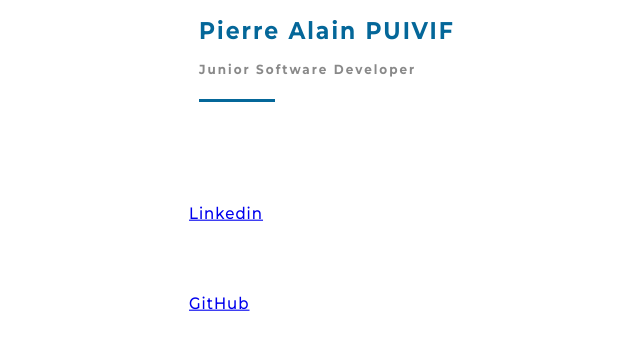
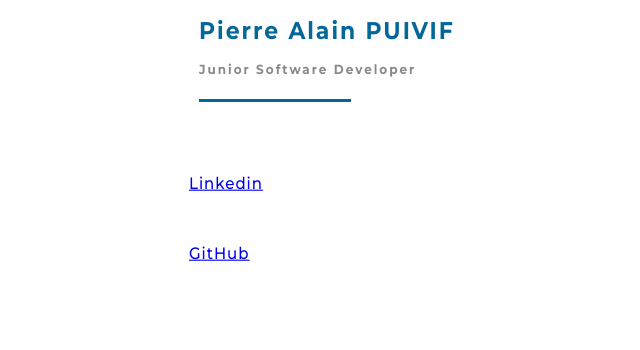
Before and after one commit to ppuivif/ppuivif.github.io, a plain HTML site: page index.html in a window 1280 px wide. Shown: the top 350 px of the page, without its empty margins (208-848 px from the left). Drawn offline with Linux system fonts and the light colour scheme.

Commit message:
2025-06-18

```diff
--- a/index.html
+++ b/index.html
@@ -62,7 +62,7 @@
 		}
 		.hr1 {
 			height: 3px;
-			width: 10%;
+			width: 20%;
 			background-color: #046799;
 			margin-left: 20px;
 		}
@@ -181,14 +181,14 @@
 		<div class="hr1container">
 			<div class="hr1"></div>
 		</div>
-		<div class="bodycontainer" style="top: 80px; left: 30%; height: 20px; width: 34%;">
+		<div class="bodycontainer" style="top: 50px; left: 30%; height: 20px; width: 34%;">
 			<div class="bodytext">
 				<a href="https://www.linkedin.com/in/pierre-alain-puivif-ab490433a" target="_blank" style="text-decoration: underline;">
 					Linkedin
 				</a>
 			</div>
 		</div>
-		<div class="bodycontainer" style="top: 150px; left: 30%; height: 20px; width: 34%;">
+		<div class="bodycontainer" style="top: 100px; left: 30%; height: 20px; width: 34%;">
 			<div class="bodytext">
 				<a href="https://github.com/ppuivif" target="_blank" style="text-decoration: underline;">
 					GitHub
```
